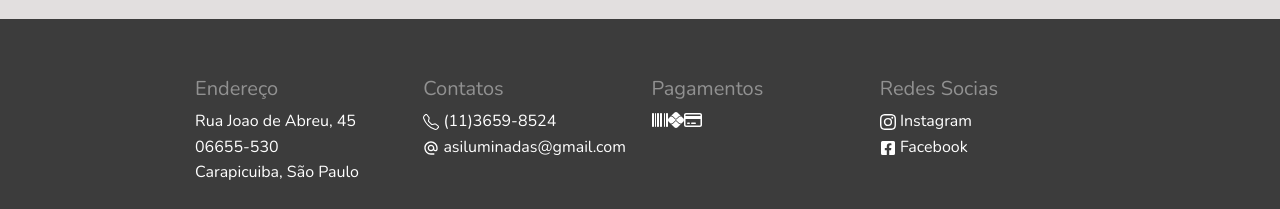
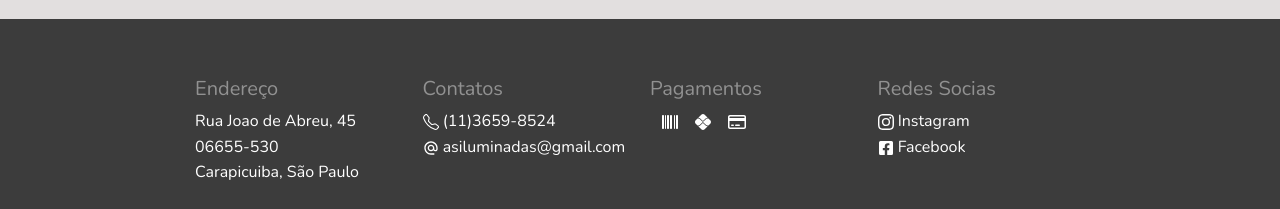
Before and after one commit to wendel92/projeto-tcc-etec, a React (Create React App) app: page / in a window 1280 px wide. Shown: the part 2382-2591 px from the top of the page. Built offline with nearby package versions, Linux system fonts and the light colour scheme; a web font is replaced by a local one.

Commit message:
css_icones_atualizacao

```diff
--- a/src/componentes/Footer/style.css
+++ b/src/componentes/Footer/style.css
@@ -24,14 +24,12 @@ footer {
 
 .row {
   margin: 0px 13px 0px 13px;
-  margin-right: 10px;
+  justify-content: space-around;
 }
 
 .col {
   line-height: 1.6;
   padding: 10px;
-  align-items: center;
-  justify-content: center;
 
 }
 
@@ -53,7 +51,7 @@ li, ul{
   text-decoration: none;
 }
 
-.alin {
-  align-items: center;
-  justify-content: center;
+.icons {
+  padding: 5px;
+  margin-left: 7px;
 }
```
